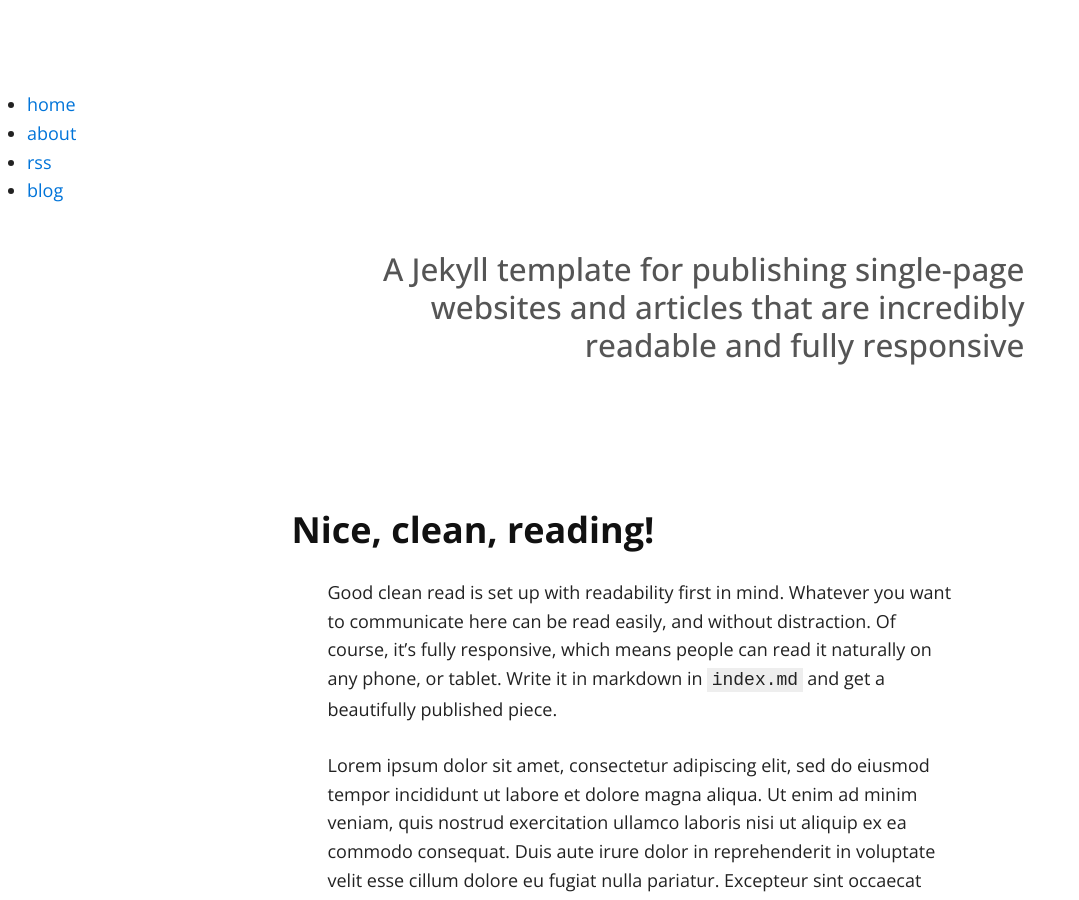
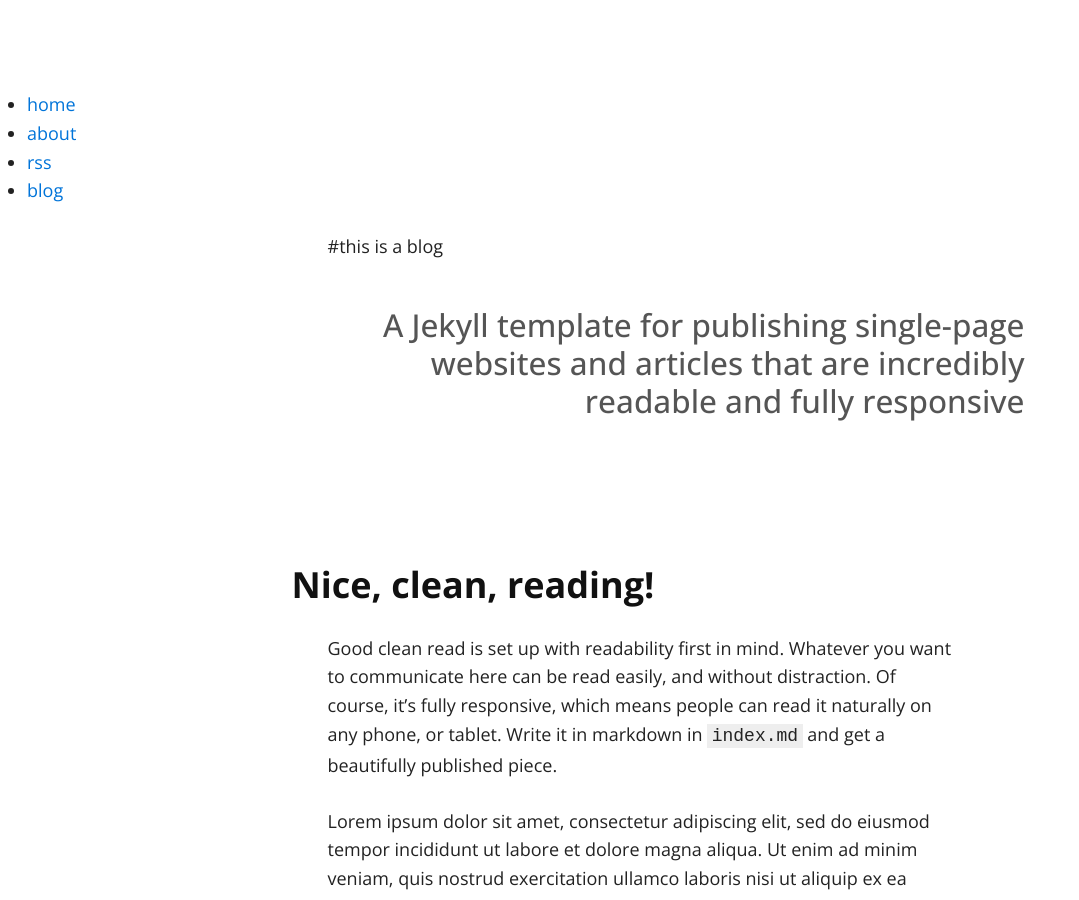
Before and after one commit to thisisamatthew/thisisamatthew.github.io, a Jekyll site: the page built from index.md, in a window 1280 px wide and 900 px high. Shown: the whole window, without its empty margins (0-1079 px from the left). Built offline with Jekyll 4.4.1, drawn with Linux system fonts in a browser that asks for light colours; nearby versions of some CDN libraries; our own code applies the rules of GitHub Pages for plain Markdown files.

Commit message:
Update index.md

```diff
--- a/index.md
+++ b/index.md
@@ -1,6 +1,8 @@
 ---
 layout: default
 ---
+
+#this is a blog
 
 ## A Jekyll template for publishing single-page websites and articles that are incredibly readable and fully responsive
 
```
